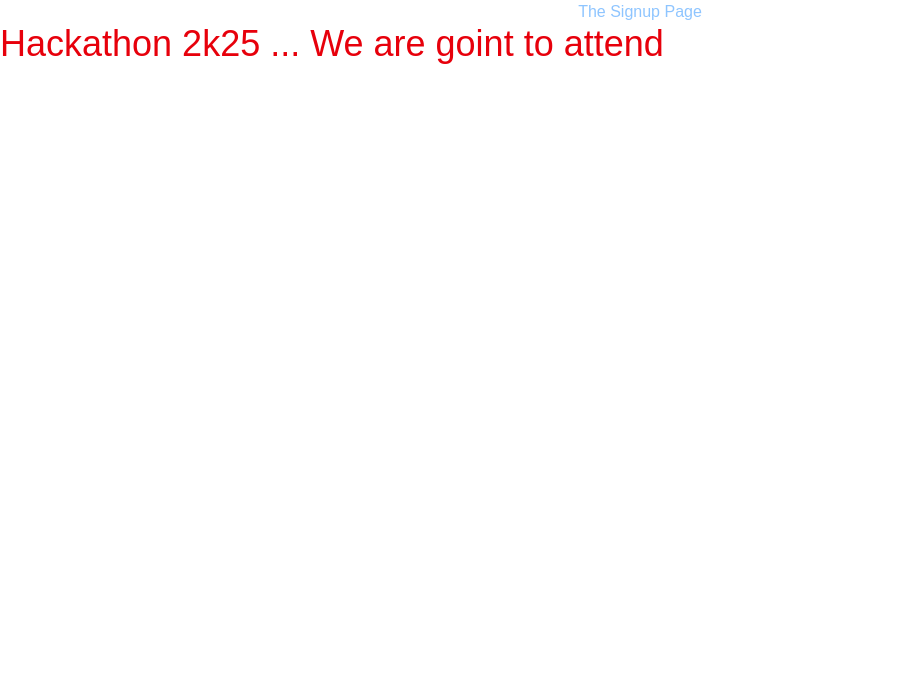
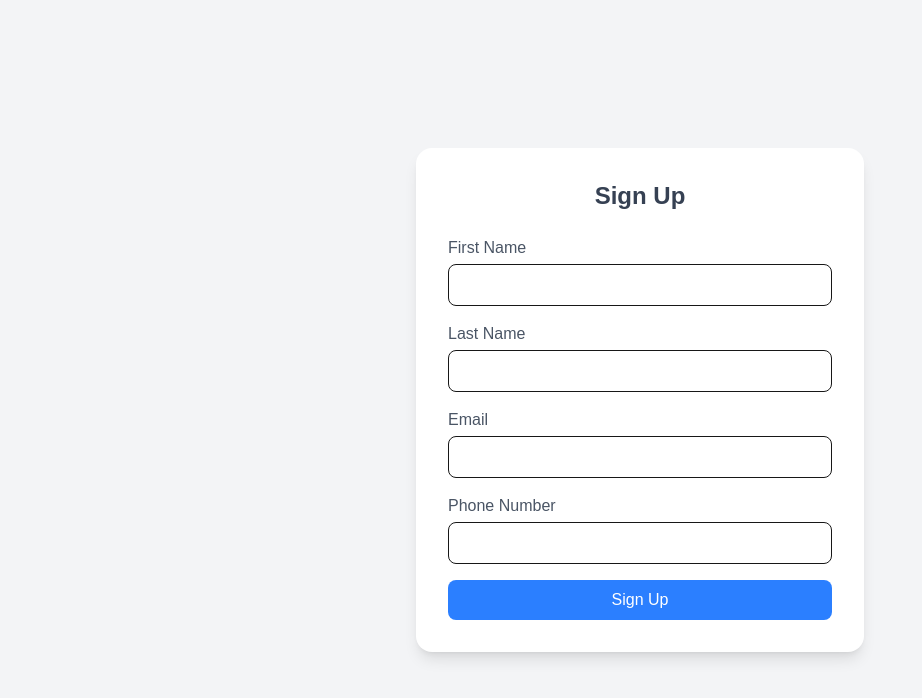
Before and after one commit to Sourabhpdnker/hackathonsampleproject, a Next.js app: page /signup in a window 1280 px wide. Shown: the top 698 px of the page, without its empty margins (0-922 px from the left). Built offline with nearby package versions, Linux system fonts and the light colour scheme.

Commit message:
singup by sourabh add style and modifed

```diff
--- a/src/pages/signup/index.jsx
+++ b/src/pages/signup/index.jsx
@@ -1,6 +1,84 @@
-export default function signup(){
-    return (
-        <div><h1 className="text-center text-blue-300 bg-grey-300">The Signup Page</h1>
-        <h2 className="text-4xl text-red-600">Hackathon 2k25 ... We are goint to attend </h2></div>
-    );
+// This is a simple signup form using React and Tailwind CSS.
+"use client";
+
+import { useState } from "react";
+
+export default function Signup() {
+  const [formData, setFormData] = useState({
+    firstName: "",
+    lastName: "",
+    email: "",
+    phone: "",
+  });
+
+  const handleChange = (e) => {
+    setFormData({ ...formData, [e.target.name]: e.target.value });
+  };
+
+  const handleSubmit = (e) => {
+    e.preventDefault();
+    console.log("Form Data:", formData);
+  };
+
+  return (
+    <div className="flex items-center justify-center min-h-screen bg-gray-100">
+      <div className="bg-white p-8 rounded-2xl shadow-lg w-full max-w-md">
+        <h2 className="text-2xl font-semibold text-center text-gray-700 mb-6">
+          Sign Up
+        </h2>
+        <form onSubmit={handleSubmit} className="space-y-4">
+          <div>
+            <label className="block text-gray-600">First Name</label>
+            <input
+              type="text"
+              name="firstName"
+              value={formData.firstName}
+              onChange={handleChange}
+              required
+              className="w-full mt-1 p-2 border rounded-lg focus:outline-none focus:ring-2 focus:ring-blue-400"
+            />
+          </div>
+          <div>
+            <label className="block text-gray-600">Last Name</label>
+            <input
+              type="text"
+              name="lastName"
+              value={formData.lastName}
+              onChange={handleChange}
+              required
+              className="w-full mt-1 p-2 border rounded-lg focus:outline-none focus:ring-2 focus:ring-blue-400"
+            />
+          </div>
+          <div>
+            <label className="block text-gray-600">Email</label>
+            <input
+              type="email"
+              name="email"
+              value={formData.email}
+              onChange={handleChange}
+              required
+              className="w-full mt-1 p-2 border rounded-lg focus:outline-none focus:ring-2 focus:ring-blue-400"
+            />
+          </div>
+          <div>
+            <label className="block text-gray-600">Phone Number</label>
+            <input
+              type="tel"
+              name="phone"
+              value={formData.phone}
+              onChange={handleChange}
+              required
+              className="w-full mt-1 p-2 border rounded-lg focus:outline-none focus:ring-2 focus:ring-blue-400"
+            />
+          </div>
+          <button
+            type="submit"
+            className="w-full bg-blue-500 text-white py-2 rounded-lg hover:bg-blue-600 transition"
+          >
+            Sign Up
+          </button>
+        </form>
+      </div>
+    </div>
+  );
 }
```
